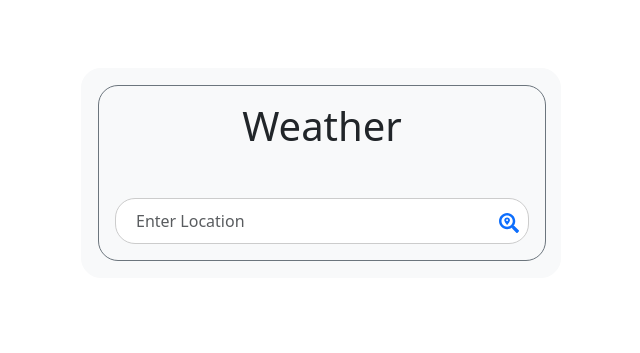
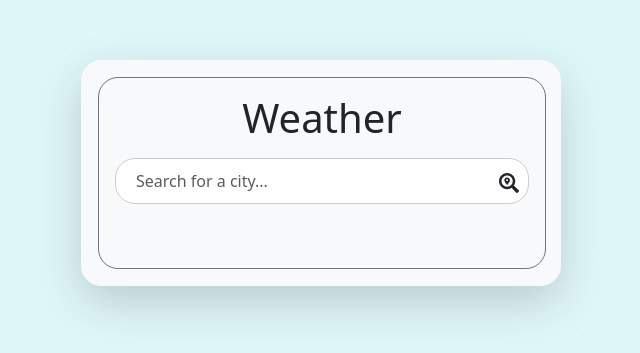
Before and after one commit to Lemoz83/reactWeather, a React (Vite) app: page / in a window 1280 px wide. Shown: the part 227-580 px from the top of the page, without its empty margins (319-959 px from the left). Built offline with nearby package versions, Linux system fonts and the light colour scheme.

Commit message:
some style changes

```diff
--- a/src/App.css
+++ b/src/App.css
@@ -19,5 +19,6 @@
   background: transparent;
 }
 .search-btn:hover {
-  color: #000;
+  color: #555;
+  background: transparent;
 }
--- a/src/App.jsx
+++ b/src/App.jsx
@@ -26,11 +26,15 @@ function App() {
 
   return (
     <>
-      <div className="d-flex justify-content-center align-items-center min-vh-100">
+      <div
+        className="d-flex justify-content-center align-items-center min-vh-100"
+        style={{ backgroundColor: "#e0f7fa", minHeight: "100vh" }}
+      >
         <Card
           style={{ width: "30rem", borderRadius: "20px" }}
           bg="light"
           border="light"
+          className="shadow-lg"
         >
           <Card.Body className="justify-content-center">
             <Card
@@ -42,7 +46,11 @@ function App() {
                 <div className="text-center mb-3">
                   <Header />
                 </div>
-                <div className="mb-2">
+                <SearchBar
+                  searchLocation={searchLocation}
+                  setSearchLocation={setSearchLocation}
+                />
+                <div className="mb-2 mt-5">
                   <WeatherCard weather={weather} />
                 </div>
                 <div className="text-center text-secondary mb-5">
@@ -51,10 +59,6 @@ function App() {
                 <div className="text-center text-secondary mb-5">
                   <WeatherDetails weather={weather} />
                 </div>
-                <SearchBar
-                  searchLocation={searchLocation}
-                  setSearchLocation={setSearchLocation}
-                />
               </Card.Body>
             </Card>
           </Card.Body>
--- a/src/LocationName.jsx
+++ b/src/LocationName.jsx
@@ -1,3 +1,4 @@
+import { IoLocation } from "react-icons/io5";
 export default function LocationName({ weather }) {
   if (!weather || !weather.current) {
     return null; // no data yet
@@ -21,7 +22,7 @@ export default function LocationName({ weather }) {
   return (
     <>
       <h5>
-        {weather.location.name},{weather.location.country}
+        <IoLocation /> {weather.location.name},{weather.location.country}
       </h5>
       <span className="ms-3" style={{ fontSize: "16px" }}>
         {formattedDate} {formattedTime}
--- a/src/SearchBar.jsx
+++ b/src/SearchBar.jsx
@@ -15,12 +15,12 @@ export default function SearchBar({ searchLocation, setSearchLocation }) {
       <div className="search-container">
         <Form.Control
           type="text"
-          placeholder="Enter Location"
+          placeholder="Search for a city..."
           value={searchLocation}
           onChange={(e) => setSearchLocation(e.target.value)}
           className="border-0 shadow-none"
         />
-        <Button type="submit" variant="link" className="search-btn p-0">
+        <Button type="submit" variant="muted" className="search-btn p-0">
           <FaSearchLocation size={20} />
         </Button>
       </div>
```
